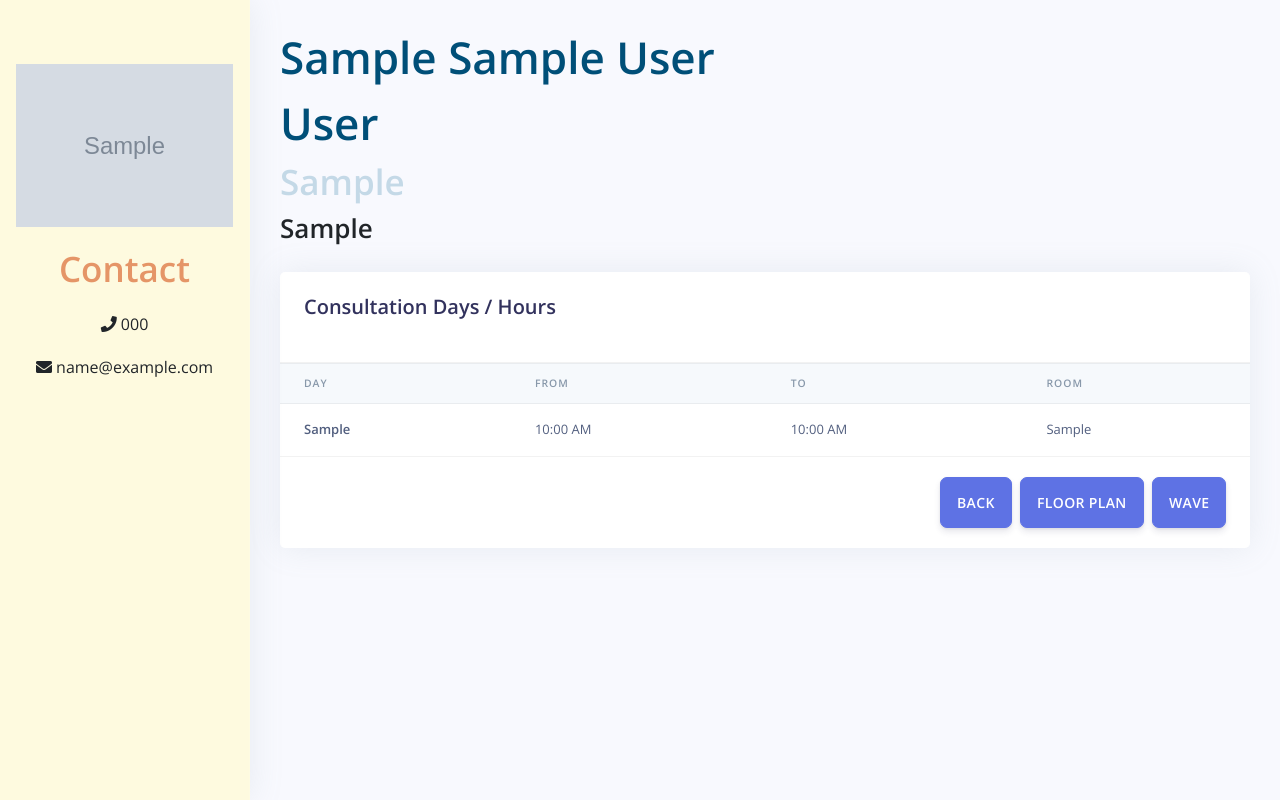
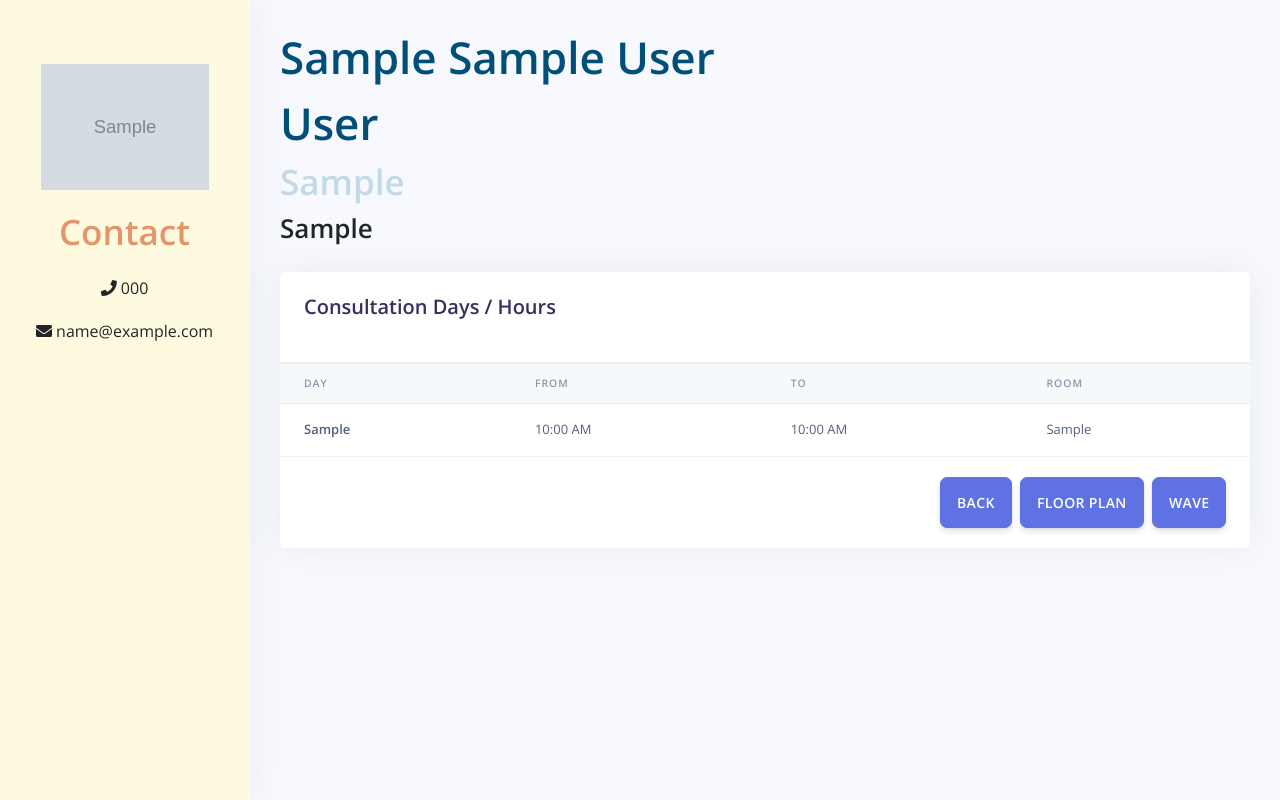
Before and after one commit to surjon16/thesis_hpk, a Flask app: page /common/faculty/1 in a window 1280 px wide. Run offline with Flask 2, Linux system fonts and the light colour scheme; tables that the repository leaves empty hold one stand-in row (values such as "Sample post"); grey boxes marked "Sample" are stand-in pictures; some libraries are stand-ins or nearby versions.

Commit message:
fix-img-size

```diff
--- a/web/application/templates/common/faculty.html
+++ b/web/application/templates/common/faculty.html
@@ -64,7 +64,7 @@
                     <button type="button" class="close" data-dismiss="modal">&times;</button>
                 </div>
                 <div class="modal-body card-body">
-                    <img src="{{url_for('static', filename=data.account.image_location)}}" alt="" class="img-fluid">
+                    <img src="{{url_for('static', filename=data.account.image_location)}}" alt="" style="min-width: 100%;">
                     <button type="button" class="btn btn-lg btn-primary text-white d-block w-100 my-3" data-dismiss="modal">BACK</button>
                 </div>
             </div>
@@ -75,7 +75,7 @@
         <div class="scrollbar-inner">
             <!-- Brand -->
             <div class="sidenav-header align-items-center mt-5 ">
-                <img class="img-fluid p-3" src={{url_for('static', filename=data.account.image_profile)}} />
+                <img class="img-fluid p-3" src={{url_for('static', filename=data.account.image_profile)}} style="max-width: 200px;"/>
                 <p class="display-3 text-01">Contact</p>
                 <p class="text-dark"><b><i class="fas fa-phone"></i> {{data.account.phone}}</b></p>
                 <p class="text-dark"><b><i class="fas fa-envelope"></i> {{data.account.email}}</b></p>
```
